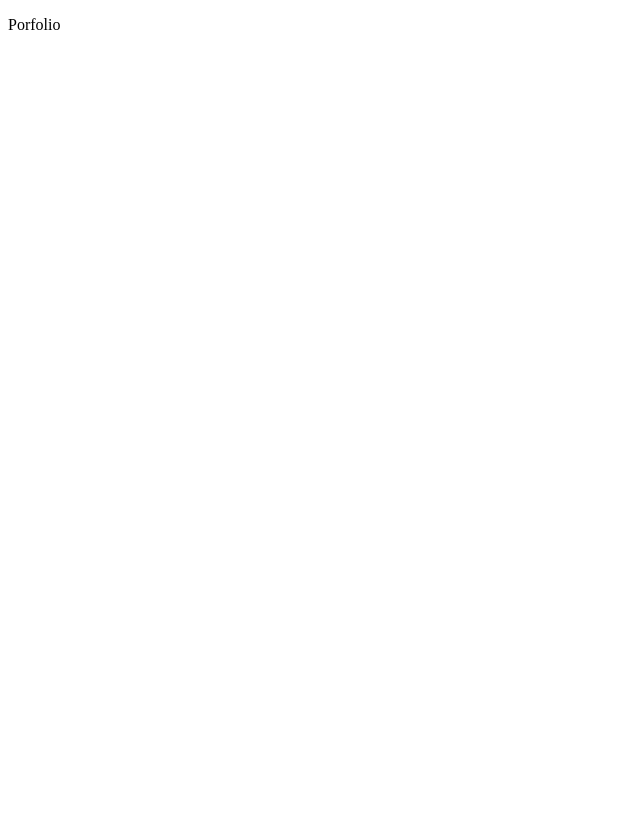
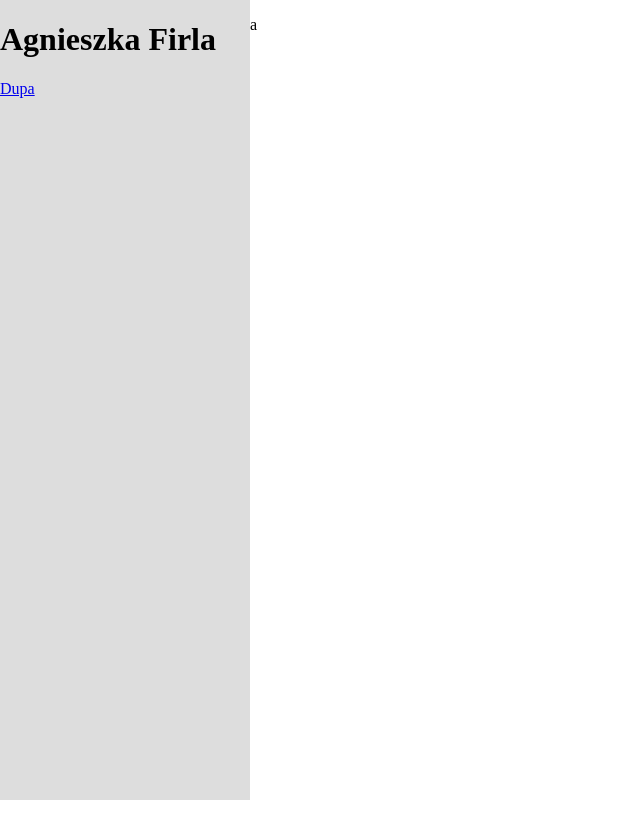
Before and after one commit to pawelmusiol/agnieszka-porfolio, a Next.js app: page / in a window 1280 px wide. Shown: the top 838 px of the page, without its empty margins (0-640 px from the left). Before the commit the page ends 800 px from the top, so only its background shows below. Built offline with nearby package versions, Linux system fonts and the light colour scheme.

Commit message:
Add scroll to right

```diff
--- /dev/null
+++ b/components/atoms/index.js
@@ -0,0 +1,5 @@
+import MenuLink from "./menu-link"
+
+export {
+	MenuLink
+}
--- /dev/null
+++ b/components/atoms/menu-link.js
@@ -0,0 +1,9 @@
+import Link from "next/link"
+
+const MenuLink = ({href, children}) => {
+	return(
+		<Link href={href}>{children}</Link>
+	)
+}
+
+export default MenuLink
--- /dev/null
+++ b/components/molecules/index.js
@@ -0,0 +1,7 @@
+import Menu from "./menu"
+import Logo from "./logo"
+
+export {
+	Menu,
+	Logo
+}
--- /dev/null
+++ b/components/molecules/logo.js
@@ -0,0 +1,8 @@
+
+const Logo = () => {
+	return(
+		<h1>Agnieszka Firla</h1>
+	)
+}
+
+export default Logo
--- /dev/null
+++ b/components/molecules/menu.js
@@ -0,0 +1,9 @@
+import { MenuLink } from "../atoms"
+
+const Menu = () => {
+	return(
+		<MenuLink href="dupa">Dupa</MenuLink>
+	)
+}
+
+export default Menu
--- /dev/null
+++ b/components/organisms/index.js
@@ -0,0 +1,5 @@
+import SideBar from "./top-bar"
+
+export {
+	SideBar
+}
--- /dev/null
+++ b/components/organisms/top-bar.js
@@ -0,0 +1,12 @@
+import {Logo, Menu} from "../molecules"
+
+const SideBar = () => {
+	return(
+		<div className="side-bar">
+			<Logo />
+			<Menu />
+		</div>
+	)
+}
+
+export default SideBar
--- a/css/style.css
+++ b/css/style.css
@@ -0,0 +1,45 @@
+body {
+  margin: 0;
+  height: 100vw;
+  overflow-y: hidden;
+}
+
+.side-bar {
+  display: flex;
+  flex-direction: column;
+  background-color: #ddd;
+  height: 100vh;
+  width: 20%;
+  max-width: 250px;
+  position: fixed;
+}
+
+.panel {
+  width: calc(100vw - 250px);
+  min-width: calc(100vw - 250px);
+  height: 200px;
+  display: inline-flex;
+}
+
+.outer-content{
+  direction: rtl;
+  overflow-y:scroll;
+  overflow-x:hidden;
+  transform: rotate(270deg) translateX(-100%);
+  transform-origin: top left;
+  position:absolute;
+  width:100vh;
+  height:100vw;
+}
+
+.content {
+  direction: ltr;
+  transform: rotate(90deg) translateY(-100vh);
+  transform-origin: top left;
+  white-space:nowrap;
+}
+.pre-panel{
+  width:250px;
+  min-width:250px;
+  display:inline-flex;
+}
--- a/pages/index.js
+++ b/pages/index.js
@@ -1,6 +1,17 @@
-const Index = ({ pets }) => (
-  <>
-    <p>Porfolio</p>
-  </>
+import { SideBar } from "../components/organisms"
+
+const Index = () => (
+  <div className="">
+    <SideBar />
+    <div className="outer-content">
+      <div className="content">
+        <div className="pre-panel"></div>
+        <div className="panel" >a</div>
+        <div className="panel" >
+          <p>dupa</p>
+        </div>
+      </div>
+    </div>
+  </div>
 )
 export default Index
```
Also changed, not shown: plan.txt.
